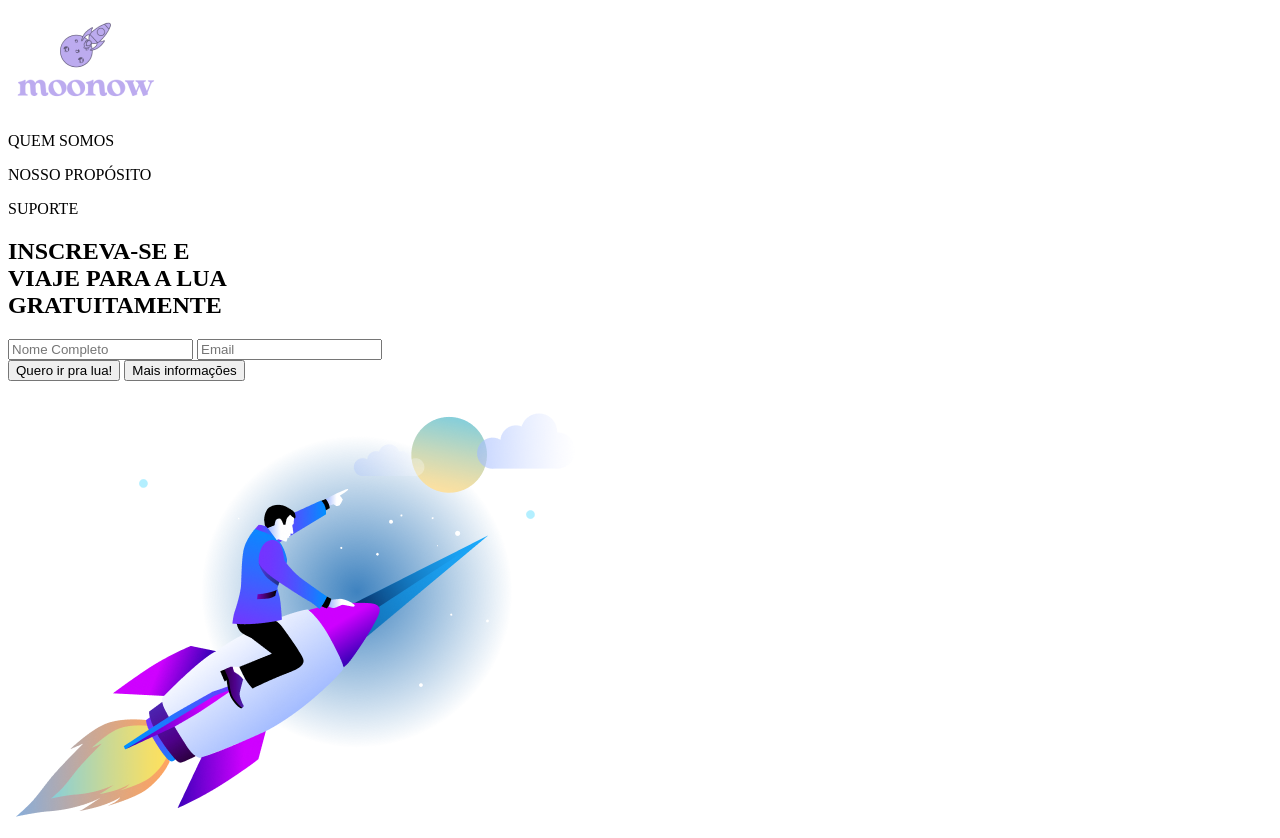
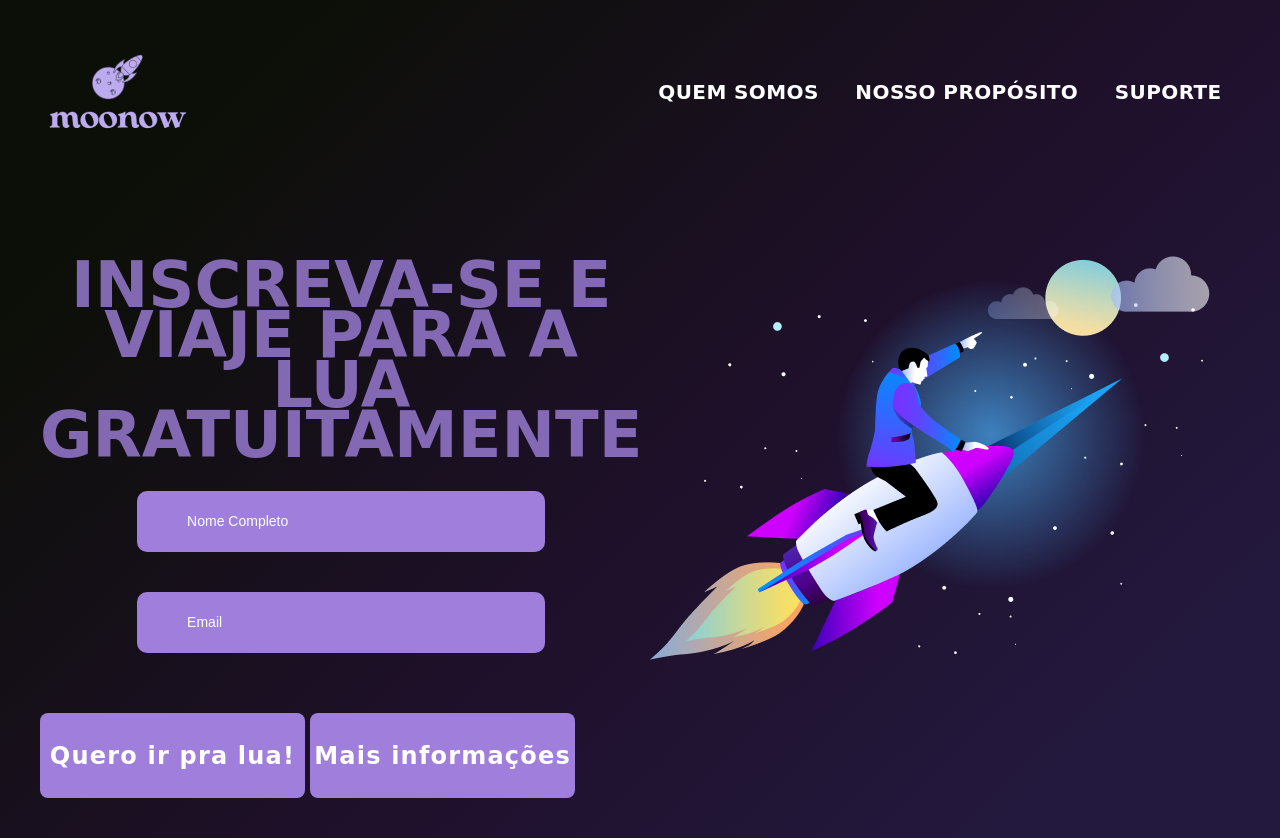
Before and after one commit to GeraldoNascimento27/ViagemLua, a plain HTML site: page index.html in a window 1280 px wide. Shown: the top 838 px of the page. Drawn offline with Linux system fonts and the light colour scheme; a web font is replaced by a local one.

Commit message:
Criação do CSS

```diff
--- a/index.html
+++ b/index.html
@@ -5,6 +5,7 @@
     <meta http-equiv="X-UA-Compatible" content="IE=edge">
     <meta name="viewport" content="width=device-width, initial-scale=1.0">
     <title>Viagem Lua</title>
+    <link rel="stylesheet" href="style.css">
 </head>
 <body>
     <header>
@@ -21,8 +22,8 @@
         <section id="sec1">
             <h1>INSCREVA-SE E <br> VIAJE PARA A LUA <br> GRATUITAMENTE</h1>
             <div id="ipt">
-                <input type="text" placeholder="Nome Completo">
-                <input type="email" placeholder="Email">
+                <input class="ipt" type="text" placeholder="Nome Completo">
+                <input class="ipt" type="email" placeholder="Email">
             </div>
             <div id="btn">
                 <button>Quero ir pra lua!</button>
--- /dev/null
+++ b/style.css
@@ -0,0 +1,101 @@
+@import url('https://fonts.googleapis.com/css2?family=Baloo+Bhaina+2:wght@700;800&display=swap');
+
+* {
+    margin: 0px;
+    padding: 0px;
+}
+
+body {
+    background: linear-gradient(136.31deg, #0C0F07 14.16%, #1F102B 53.39%, #23193E 82.63%);
+    width: 100%;
+    height: 954px;
+    font-family: 'Baloo Bhaina 2', cursive;
+    color: white;
+}
+
+nav {
+    display: flex;
+    align-items: center;
+    justify-content: space-between;
+    padding: 40px;
+
+    font-weight: 800;
+    font-size: 20px;
+    line-height: 40px;
+    text-align: center;
+    letter-spacing: 0.02em;
+}
+
+#menu {
+    display: flex;
+    justify-content: space-around;
+    width: 50%;
+}
+
+main {
+    display: flex;
+    justify-content: space-around;
+    align-items: center;
+    padding: 40px;
+}
+
+#sec1 {
+    display: flex;
+    flex-direction: column;
+    justify-content: space-around;
+    height: 30vw;
+}
+
+h1 {
+    font-weight: 700;
+    font-size: 64px;
+    line-height: 78%;
+
+    text-align: center;
+
+    color: rgba(159, 127, 219, 0.8);
+}
+
+#ipt {
+    display: flex;
+    flex-direction: column;
+    align-items: center;
+}
+
+.ipt {
+    width: 408.2px;
+    height: 61.23px;
+
+    margin-bottom: 10px;
+    margin-top: 30px;
+
+    background: #9F7FDB;
+    border: 0;
+    border-radius: 10px;
+
+}
+
+.ipt::placeholder {
+    font-weight: 400;
+    font-size: 14px;
+    line-height: 143%;
+    color: #FFFFFF;
+    padding: 50px;
+}
+
+button {
+    width: 265px;
+    height: 85px;
+    background: #9F7FDB;
+    border: 0;
+    border-radius: 8px;
+
+    margin-top: 50px;
+
+    font-family: 'Baloo Bhaina 2', cursive;
+    font-weight: 700;
+    font-size: 24px;
+    line-height: 48px;
+    letter-spacing: 0.05em;
+    color: white;
+}
```
